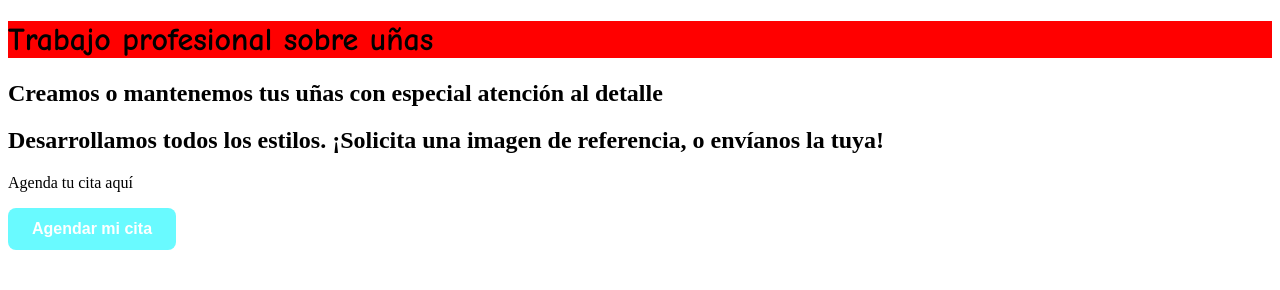
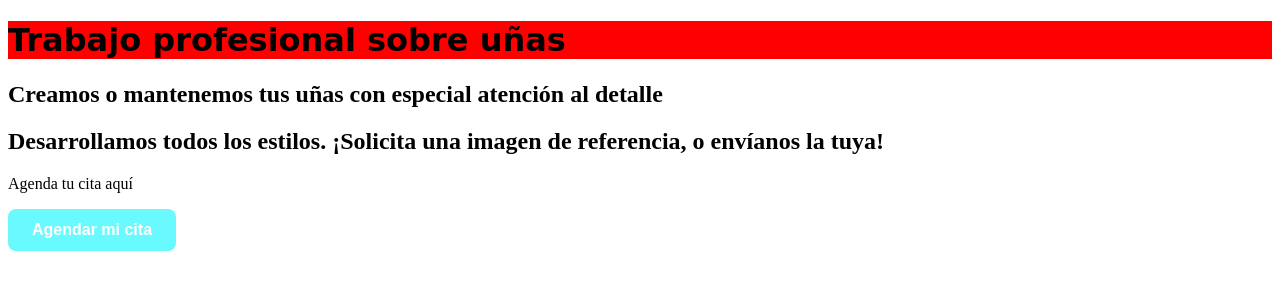
Before and after one commit to FranCampC/francampc.github.io, a plain HTML site: page index.html in a window 1280 px wide. Drawn offline with Linux system fonts and the light colour scheme.

Commit message:
Update styles.css

```diff
--- a/styles.css
+++ b/styles.css
@@ -1,4 +1,4 @@
 h1 {
  background-color: red;
- font-family: "Comic Sans MS", cursive;
+ font-family: "Pacifico", cursive;
 }
```
